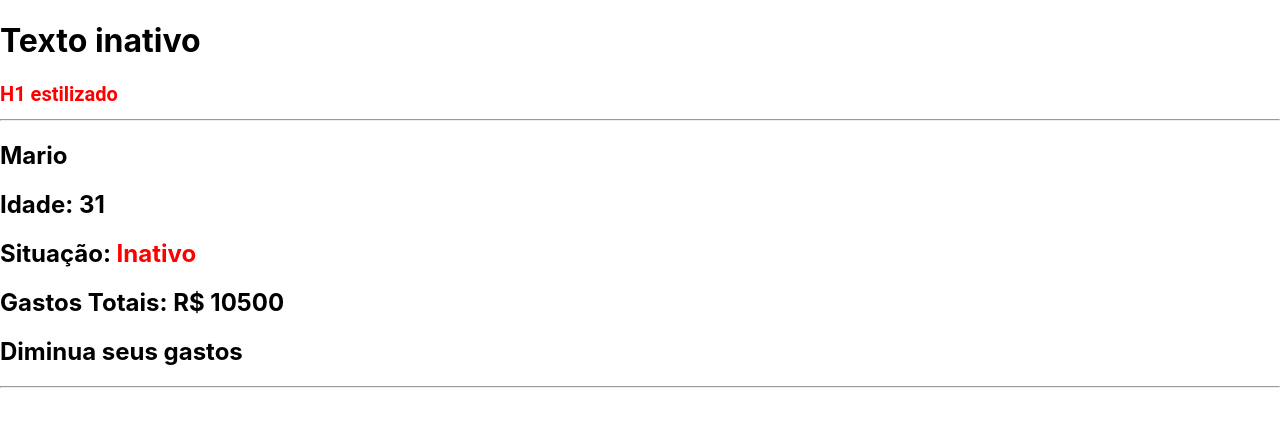
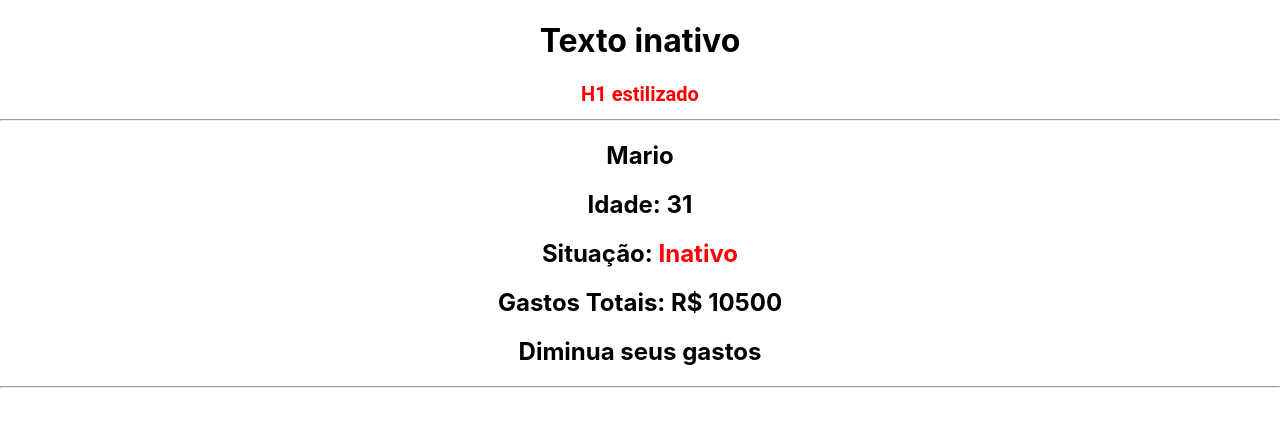
Before and after one commit to guilhermetamega/ReactOrigamid, a React (Create React App) app in the folder origamid/: page / in a window 1280 px wide. Shown: the top 426 px of the page. Built offline with nearby package versions, Linux system fonts and the light colour scheme.

Commit message:
Centralizing the content

```diff
--- a/origamid/src/App.jsx
+++ b/origamid/src/App.jsx
@@ -10,11 +10,11 @@ const App = () => {
   };
 
   return (
-    <>
+    <main style={{ textAlign: "center" }}>
       <h1>{active ? "Texto ativo" : "Texto inativo"}</h1>
       <h1 style={styleH1}>H1 estilizado</h1>
       <ClientsExercise />
-    </>
+    </main>
   );
 };
 
--- a/origamid/src/components/ClientsExercise/index.jsx
+++ b/origamid/src/components/ClientsExercise/index.jsx
@@ -11,6 +11,7 @@ export default function ClientsExercise() {
     ativo: false,
   };
 
+  // eslint-disable-next-line no-unused-vars
   const neida = {
     nome: "Neida",
     idade: 28,
```
